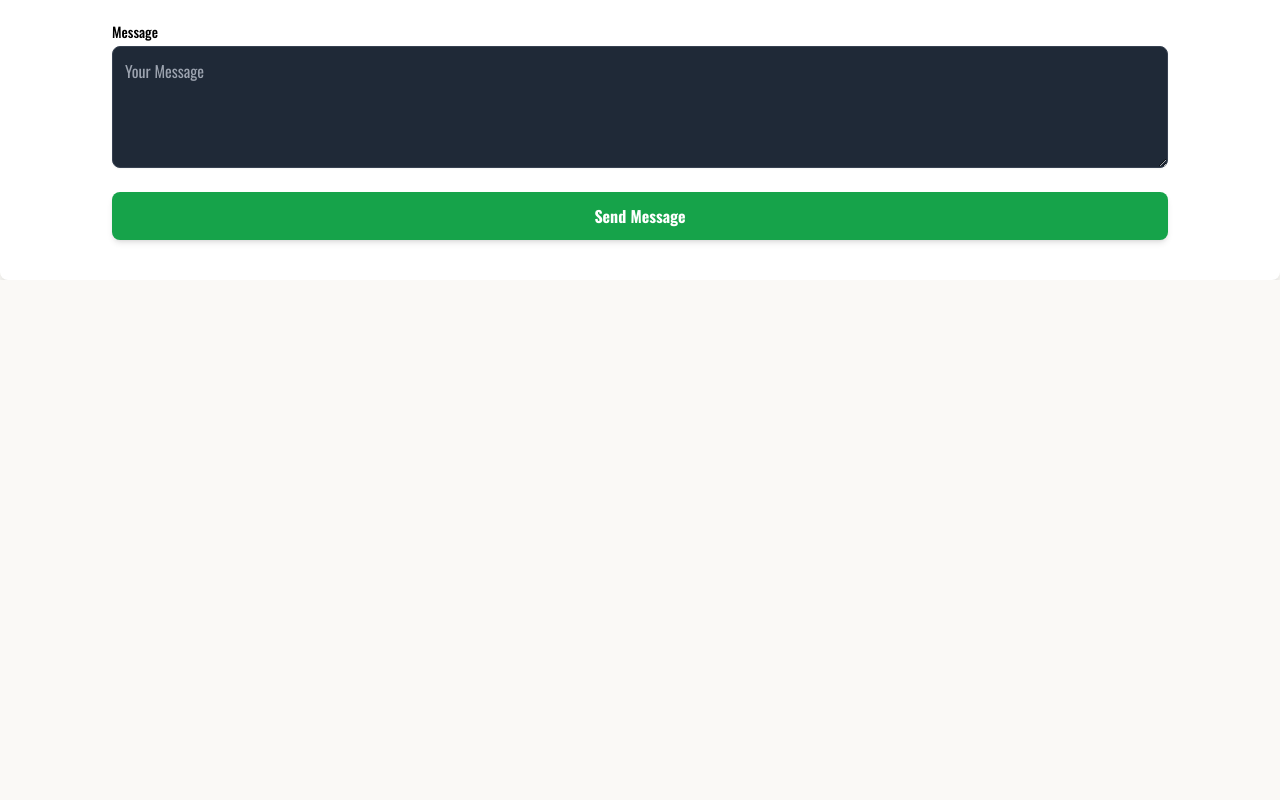
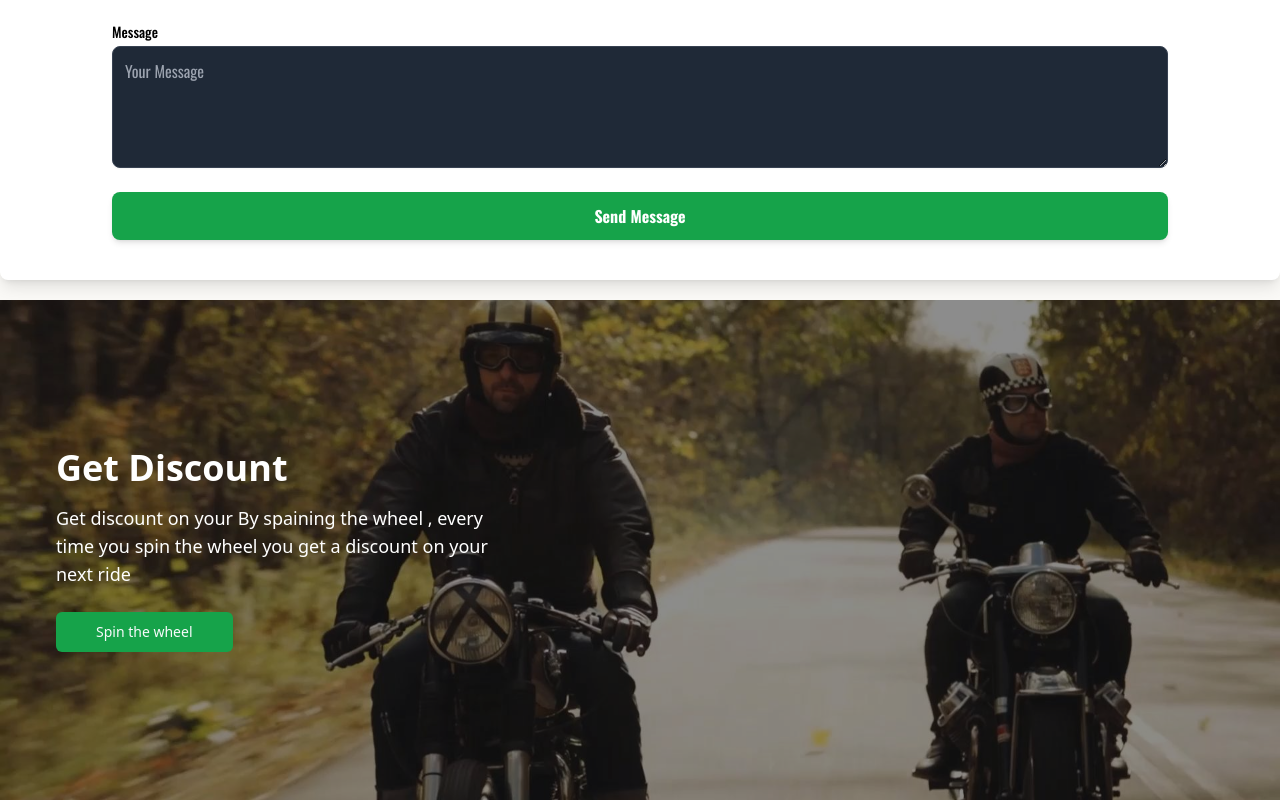
Before and after one commit to sojib076/Bike_Rental_frontEnd, a React (Vite) app: page / in a window 1280 px wide. Shown: the part 2438-3238 px from the top of the page. Before the commit the page ends 2718 px from the top, so only its background shows below. Built offline with nearby package versions, Linux system fonts and the light colour scheme; no server answers.

Commit message:
spinHelp

```diff
--- a/src/Pages/Contactus.tsx
+++ b/src/Pages/Contactus.tsx
@@ -2,6 +2,7 @@ const Contactus = () => {
     return (
         <div>
             <div className="py-10 mx-auto p-8
+
             bg-white
             dark:bg-gray-800
 
@@ -9,7 +10,7 @@ const Contactus = () => {
             text-black
             rounded-lg shadow-lg font-[Oswald]">
                 <h1 className="lg:text-[40px] text-xl text-center lg:leading-[48px] font-semibold uppercase
-                lg:mt-5 dark:mt-0 lg:mb-10 mb-5 text-black dark:text-gray-100 lg:text-center
+                lg:mt-5 dark:mt-0 lg:mb-10 mb-5 dark:mb-0 text-black dark:text-gray-100 lg:text-center
                 ">
                     Contact Us
                 </h1>
--- a/src/Pages/Dashboard.tsx
+++ b/src/Pages/Dashboard.tsx
@@ -16,10 +16,13 @@ const Dashboard = () => {
     }
 
 
+    const admin = data.data.role === "admin";
 
     // Assuming `data` contains a `name` property for personalization
     return (
         <div className="flex flex-col items-center justify-center h-screen p-4">
+
+
             <h1 className="text-3xl font-bold text-gray-800  dark:text-white  ">
                 Welcome back, {data.data.name}!
             </h1>
@@ -29,7 +32,16 @@ const Dashboard = () => {
           <Link to="/dashboard/profile">
                 <Button className="mt-4">Edit Profile</Button>
             </Link>
-            {/* Add more profile details or components as needed */}
+
+
+
+                            <div className="bg-red-300 text-black dark:text-gray-600 font-semibold font-serif  p-2 rounded-lg my-4">
+                              {
+                                admin ? "You are an admin" : "You are a user"
+                              }
+                            </div>
+
+
         </div>
     );
 };
--- a/src/Pages/Home.tsx
+++ b/src/Pages/Home.tsx
@@ -9,6 +9,7 @@ import Contactus from './Contactus';
 import AOS from "aos";
 import "aos/dist/aos.css";
 import { useEffect } from 'react';
+import HelpSection from '@/components/Home/HelpSection';
 
 
 const Home = () => {
@@ -28,6 +29,14 @@ const Home = () => {
             <Testimonials/>
             <Welcome />
             <Contactus/>
+            <HelpSection
+            title="Get Discount"
+            description="Get discount on your By spaining the wheel , every time you spin the wheel you get a discount on your next ride"
+            buttonText="Spin the wheel
+            "
+            backgroundImage='https://encrypted-tbn0.gstatic.com/images?q=tbn:ANd9GcRufbmc6jOs9dDUUB4h40zC0GUezdVy3QwbZA&s'
+
+            />
 
         </div>
     );
--- a/src/components/CommonComponents/Loading.tsx
+++ b/src/components/CommonComponents/Loading.tsx
@@ -6,7 +6,7 @@ const Loading = () => {
         <div className="flex justify-center items-center h-screen">
             <FaMotorcycle
               size={100}
-                className=" text-blue-400 animate-sideToSide"
+                className=" text-green-600 animate-sideToSide"
             />
         </div>
     );
--- a/src/components/Home/HelpSection.tsx
+++ b/src/components/Home/HelpSection.tsx
@@ -1,6 +1,7 @@
 import { FC } from "react";
 import { Button } from "../ui/button";
 import { Link } from "react-router-dom";
+import backgroundImage from "@/assets/banner+BG.jpeg";
 
 interface HelpSectionProps {
   backgroundImage: string;
@@ -12,7 +13,7 @@ interface HelpSectionProps {
 }
 
 const HelpSection: FC<HelpSectionProps> = ({
-  backgroundImage,
+
   title,
   description,
   buttonText,
@@ -21,28 +22,31 @@ const HelpSection: FC<HelpSectionProps> = ({
 }) => {
   return (
     <div
+
       className="relative w-full h-[500px] bg-cover bg-center bg-no-repeat lg:mt-5
-      bg-black
+
+      dark:top-[-20px]
+
 
       "
       style={{ backgroundImage: `url(${backgroundImage})` }}
     >
-      <div className="absolute inset-0 bg-black  dark:bg-black dark:opacity-70"></div>
+      <div className="absolute inset-0   dark:bg-black dark:opacity-40 bg-black opacity-45"></div>
       <div className="relative container mx-auto h-full flex items-center">
-        <div className="text-white dark:text-gray-100 max-w-lg lg:p-6">
+        <div className="text-white dark:text-gray-100 max-w-lg  lg:p-6">
           <h1 className="lg:text-4xl text-3xl font-extrabold">{title}</h1>
           <p className="mt-4 text-lg">{description}</p>
           <div className="mt-6 flex lg:flex-row flex-col lg:items-center justify-between">
             {buttonText && (
               <Link to={buttonLink}>
-                <Button className="bg-red-500 dark:bg-red-700 px-10">
+                <Button className="bg-green-600 dark:bg-green-700 px-10">
                   {buttonText}
                 </Button>
               </Link>
             )}
             {contactNumber && (
               <p className="text-xl">
-                Call Us: <span className="text-red-600 dark:text-red-400">{contactNumber}</span>
+                Call Us: <span className="text-black-600 dark:text-red-400">{contactNumber}</span>
               </p>
             )}
           </div>
```
Also changed, not shown: src/components/CommonComponents/BikeCard.tsx (+10 -0 lines).
